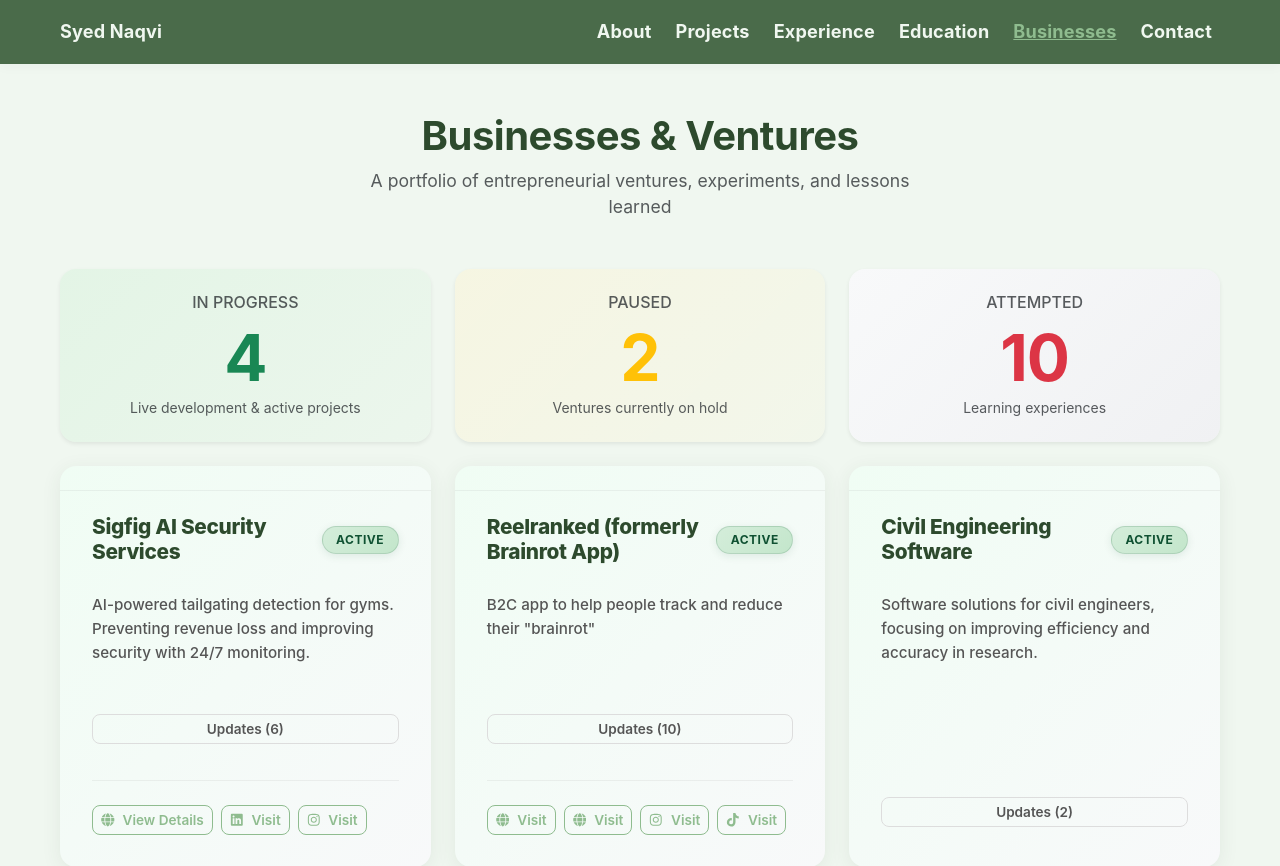
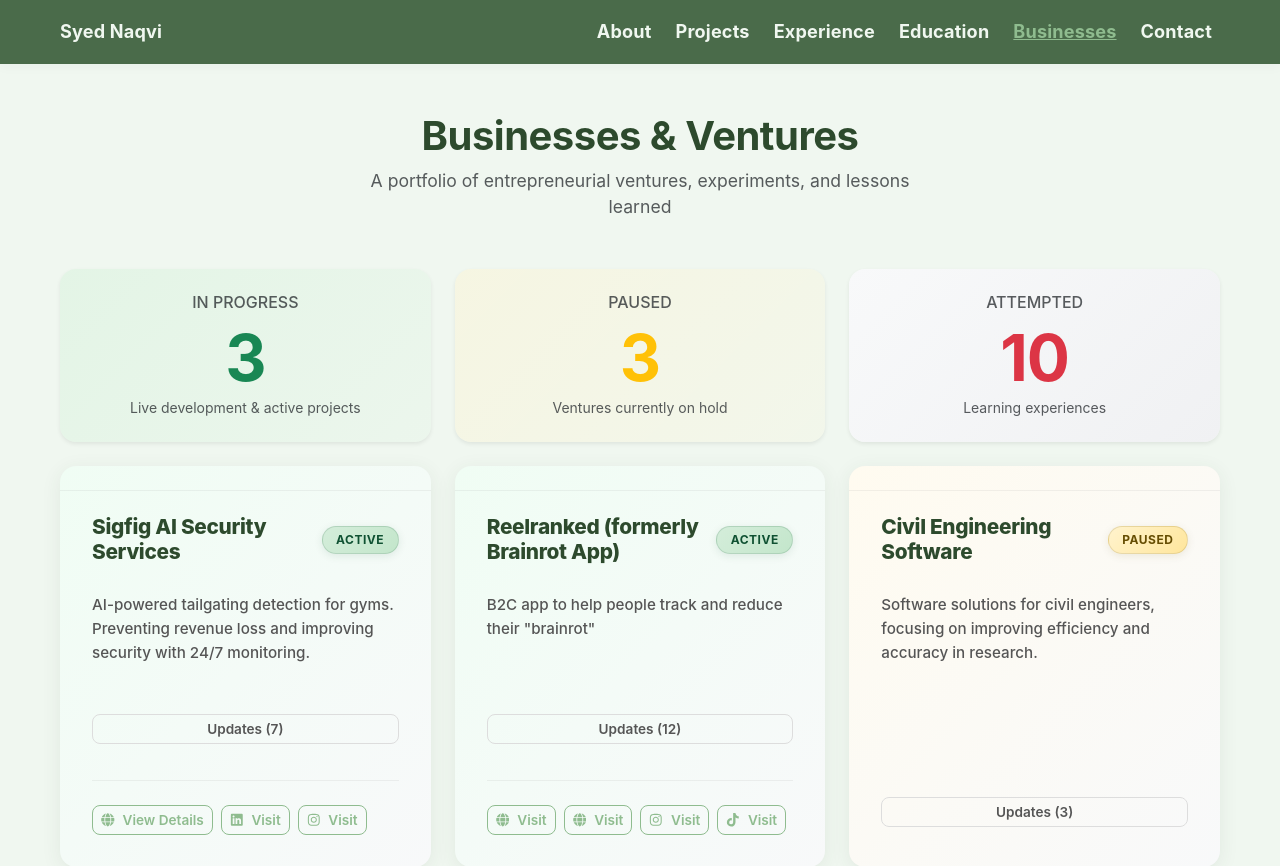
Before and after one commit to Faseeh-Naqvi/faseeh.ca, a React (Create React App) app in the folder my-portfolio/: page /businesses in a window 1280 px wide. Shown: the top 866 px of the page. Built offline with nearby package versions, Linux system fonts and the light colour scheme.

Commit message:
Update Business.js with new project milestones and status changes

```diff
--- a/my-portfolio/src/pages/Business.js
+++ b/my-portfolio/src/pages/Business.js
@@ -18,7 +18,7 @@
 			{ date: '2026-02-02', text: 'Conducted market research and began development of the MVP. Started posting regularly on LinkedIn and managing the team.' },
 			{ date: '2026-02-15', text: 'Made first Slide Deck and more market research.' },
 			{ date: '2026-02-26', text: 'Got first real landing page up with registered domain!' },
-
+			{ date: '2026-04-03', text: 'Got first yes in a cold call to join the waitlist.' },
 		],
 	},
 	{
@@ -43,20 +43,21 @@
 			{ date: '2026-02-14', text: 'Started working on the app again, this time with a new strategy and development plan.' },
 			{ date: '2026-02-17', text: 'Saw a reel where someone was building an app with a feature that requires accessibility permissions but it is not an accessibility app. Revisiting Google policies and possibly restarting old idea.' },
 			{ date: '2026-02-25', text: 'Talked to a friend and reviewed goolgle policies to pivot to a health first application rather than a social app. The name must be changed. Unsure what to change it to. Might make this a social app as well as the base tech will remain' },
-
+			{ date: '2026-03-02', text: 'Paused work on the app.' },
+			{ date: '2026-04-03', text: 'Started looking into it again. Still figuring out Play Store compliance and technical feasibility due to strict tracking laws.' },
 		],
 
 	},
 	{
 		name: 'Civil Engineering Software',
-		status: 'active',
+		status: 'paused',
 		note: 'Software solutions for civil engineers, focusing on improving efficiency and accuracy in research.',
 		links: [
 		],
 		updates: [
 			{ date: '2025-02-24', text: 'Talked to my roomate who is in civil engineering and he mentioned some inefficiencies in current tools used in the field.' },
 			{ date: '2025-02-26', text: 'Began research on what/how to build to solve the issues' },
-
+			{ date: '2026-03-20', text: 'Put on pause to devote time to other things.' },
 		],
 	},
 	{ name: 'GoatedGames',
```
